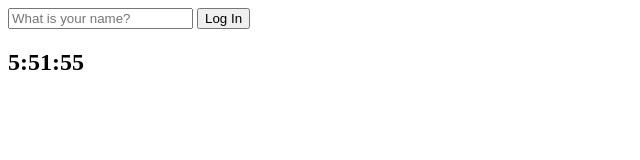
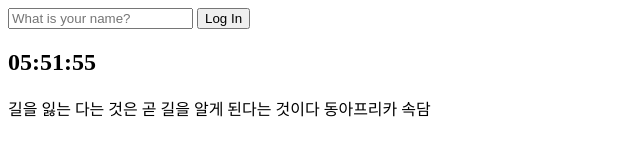
Before and after one commit to 6uiwj/JS_CromeApp, a plain HTML site: page index.html in a window 1280 px wide. Shown: the whole page, without its empty margins (0-640 px from the left). Drawn offline with Linux system fonts and the light colour scheme.

Commit message:
250517 quote(Math module)

```diff
--- a/index.html
+++ b/index.html
@@ -15,8 +15,13 @@
     </form>
     <h2 id="clock">00:00</h2> <!--시계를 만들 자리-->
     <h1 id="greeting" class="hidden"></h1>
+    <div id="quote">
+        <span></span> <!--명언 자리 -->
+        <span></span> <!--저자 자리-->
+    </div>
     <!--<a href = "https://nomadcoders.com">Go to courses</a>-->
     <script src = "js/greetings.js"></script>
     <script src = "js/clock.js"></script>
+    <script src = "js/quotes.js"></script>
 </body>
 </html>
--- a/js/clock.js
+++ b/js/clock.js
@@ -17,7 +17,10 @@ const clock = document.querySelector("h2#clock");
 
 function getClock() {
   const date = new Date();
-  clock.innerText = `${date.getHours()}:${date.getMinutes()}:${date.getSeconds()}`;
+  const hours = String(date.getHours()).padStart(2, "0");
+  const minutes = String(date.getMinutes()).padStart(2, "0");
+  const seconds = String(date.getSeconds()).padStart(2, "0");
+  clock.innerText = `${hours}:${minutes}:${seconds}`;
 }
 getClock();
 setInterval(getClock, 1000);
--- /dev/null
+++ b/js/quotes.js
@@ -0,0 +1,53 @@
+const quotes = [
+  {
+    quote: "깊은 강은 소리를 내지 않는다",
+    author: "퀸틸리아누스(Quintilian)",
+  },
+  {
+    quote: "언제나 현재에 집중할 수 있다면 행복할것이다",
+    author: "파울로 코엘료",
+  },
+  {
+    quote: "직업에서 행복을 찾아라. 아니면 행복이 무엇인지 절대 모를 것이다",
+    author: "엘버트 허버드",
+  },
+  {
+    quote: "신은 용기있는자를 결코 버리지 않는다",
+    author: "켄러",
+  },
+  {
+    quote:
+      "먼저 핀 꽃은 먼저진다. 남보다 먼저 공을 세우려고 조급히 서둘 것이 아니다",
+    author: "채근담",
+  },
+  {
+    quote:
+      "절대 어제를 후회하지 마라. 인생은 오늘의 나 안에 있고 내일은 스스로 만드는 것이다",
+    author: "L.론허바드",
+  },
+  {
+    quote: "당신이 할 수 있다고 믿든, 할 수 없다고 믿든 믿는 대로 될 것이다",
+    author: "헨리 포드",
+  },
+  {
+    quote:
+      "인생에서 원하는 것을 엇기 위한 첫번째 단계는 내가 무엇을 원하는지 결정하는 것이다",
+    author: "에머슨",
+  },
+  {
+    quote: "실패는 잊어라 그러나 그것이 준 교훈은 절대 잊으면 안된다",
+    author: "하버트 개서",
+  },
+  {
+    quote: "길을 잃는 다는 것은 곧 길을 알게 된다는 것이다",
+    author: "동아프리카 속담",
+  },
+];
+
+const quote = document.querySelector("#quote span:first-child"); //id="quote" 안의 첫번째 span 태그
+const author = document.querySelector("#quote span:last-child"); //id="quote" 안의 마지막 span 태그
+const length = quotes.length; //quotes의 길이
+const todaysQuote = quotes[Math.floor(Math.random() * length)];
+
+quote.innerText = todaysQuote.quote;
+author.innerText = todaysQuote.author;
```
